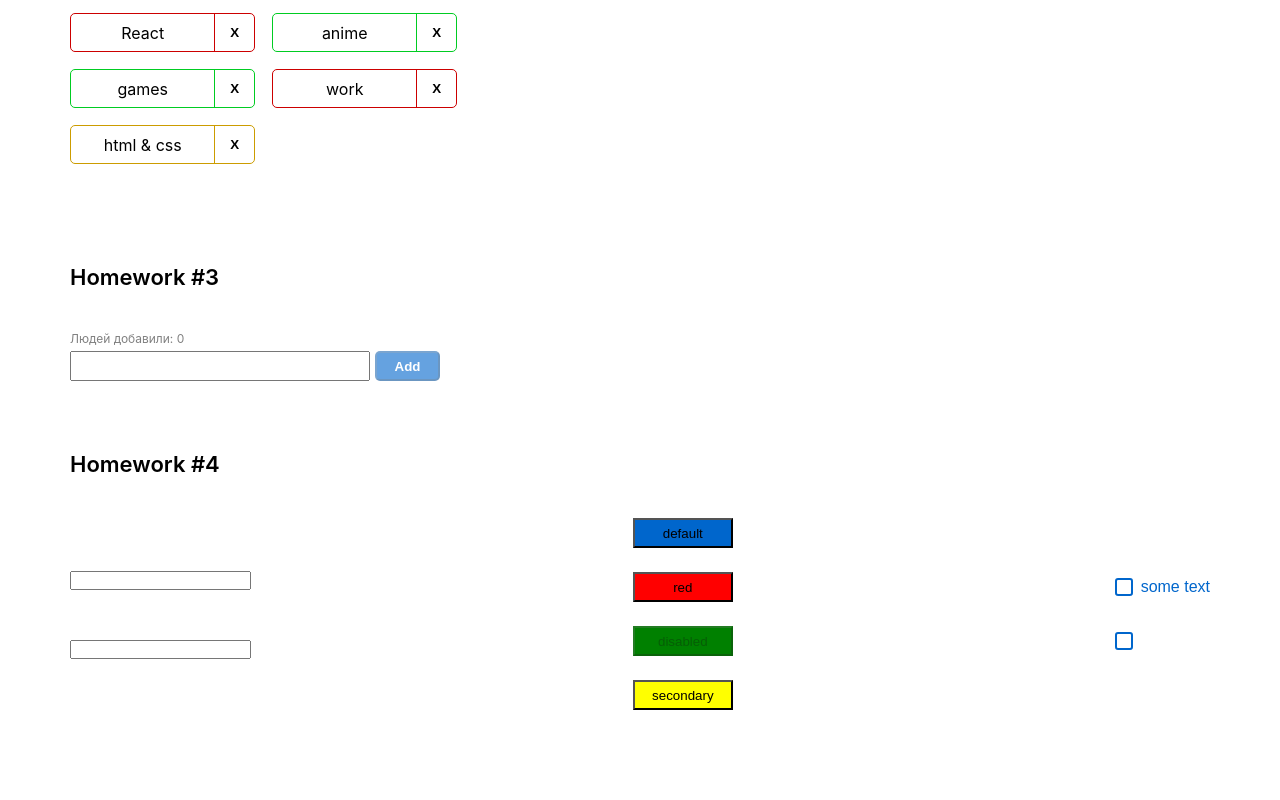
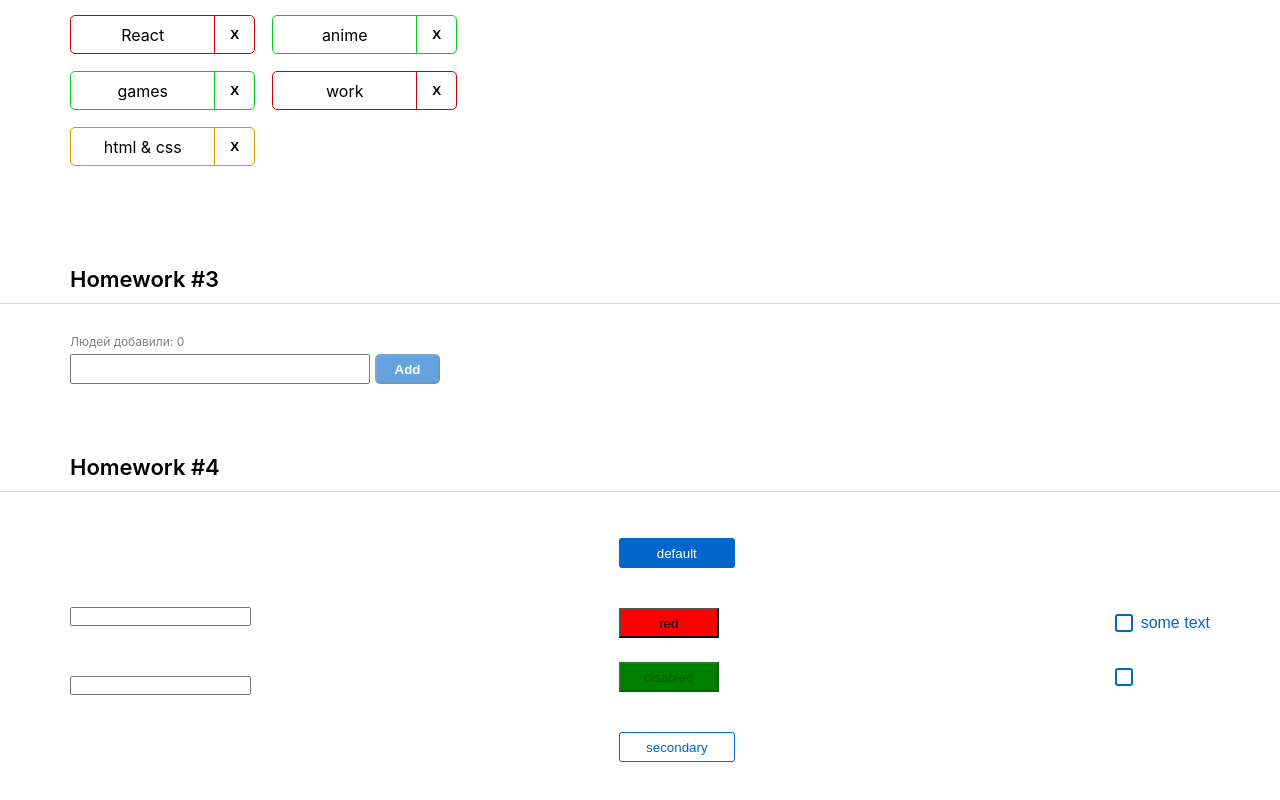
Before and after one commit to Sergei-Vorfolomeev/Homework-with-autocheck, a React (Create React App) app: page / in a window 1280 px wide. Shown: the part 676-1476 px from the top of the page. Before the commit the page ends 1416 px from the top, so only its background shows below. Built offline with nearby package versions, Linux system fonts and the light colour scheme.

Commit message:
add styles

```diff
--- a/src/s1-main/App.module.css
+++ b/src/s1-main/App.module.css
@@ -13,7 +13,7 @@
     font-size: 22px;
     line-height: 27px;
     color: #000000;
-
+    border-bottom: 1px solid #D9D9D9;
 }
 hr {
     margin-top: 30px;
--- a/src/s2-homeworks/hw04/common/c2-SuperButton/SuperButton.module.css
+++ b/src/s2-homeworks/hw04/common/c2-SuperButton/SuperButton.module.css
@@ -11,11 +11,28 @@
 }
 
 .secondary {
-    background-color: yellow;
+    background-color: #fff;
+    padding: 5px 24px;
+    gap: 10px;
+    width: 116px;
+    height: 30px;
+    border-radius: 3px;
+    color: #0066cc;
+    border: 1px solid #0066cc;
+    margin: 16px 12px 16px 0;
 }
 
 .default {
     background-color: #0066cc;
+    padding: 5px 24px;
+    gap: 10px;
+    width: 116px;
+    height: 30px;
+    border-radius: 3px;
+    color: #FFFFFF;
+    border: none;
+    margin: 16px 12px 16px 0;
+
 }
 
 .red {
--- a/src/s2-homeworks/hw05/header/Header.module.css
+++ b/src/s2-homeworks/hw05/header/Header.module.css
@@ -6,7 +6,7 @@
     display: flex;
     justify-content: space-between;
     align-items: center;
-    box-shadow: 0 0 40px rgba(29, 33, 38, 0.13), 0 0 2px rgba(29, 33, 38, 0.1);
+    box-shadow: 0 0 40px rgba(29, 33, 38, 0.1), 0 0 2px rgba(29, 33, 38, 0.1);
     height: 60px;
     padding: 0 70px;
 }
--- a/src/s2-homeworks/hw06/common/c4-SuperEditableSpan/SuperEditableSpan.module.css
+++ b/src/s2-homeworks/hw06/common/c4-SuperEditableSpan/SuperEditableSpan.module.css
@@ -1,7 +1,14 @@
 .spanBlock {
+    display: flex;
 }
 
 .span {
+    margin: 0 24px;
+    color: #0080FF;
+    font-style: normal;
+    font-weight: 500;
+    font-size: 16px;
+    line-height: 20px;
 }
 
 .input {
```
